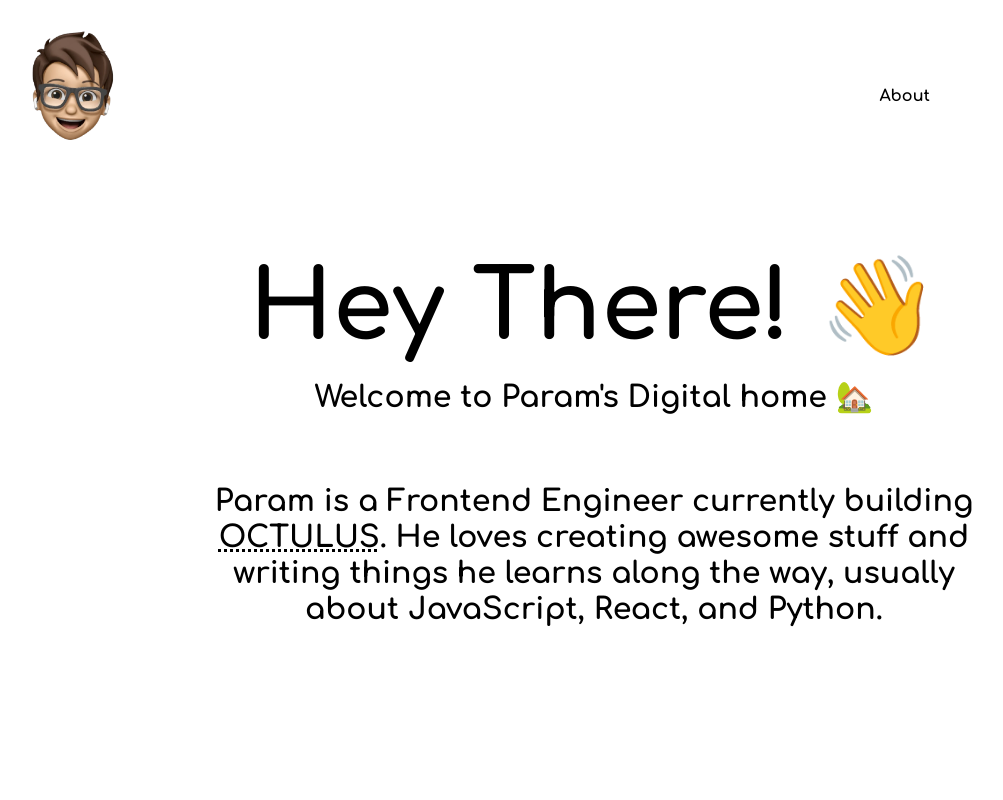
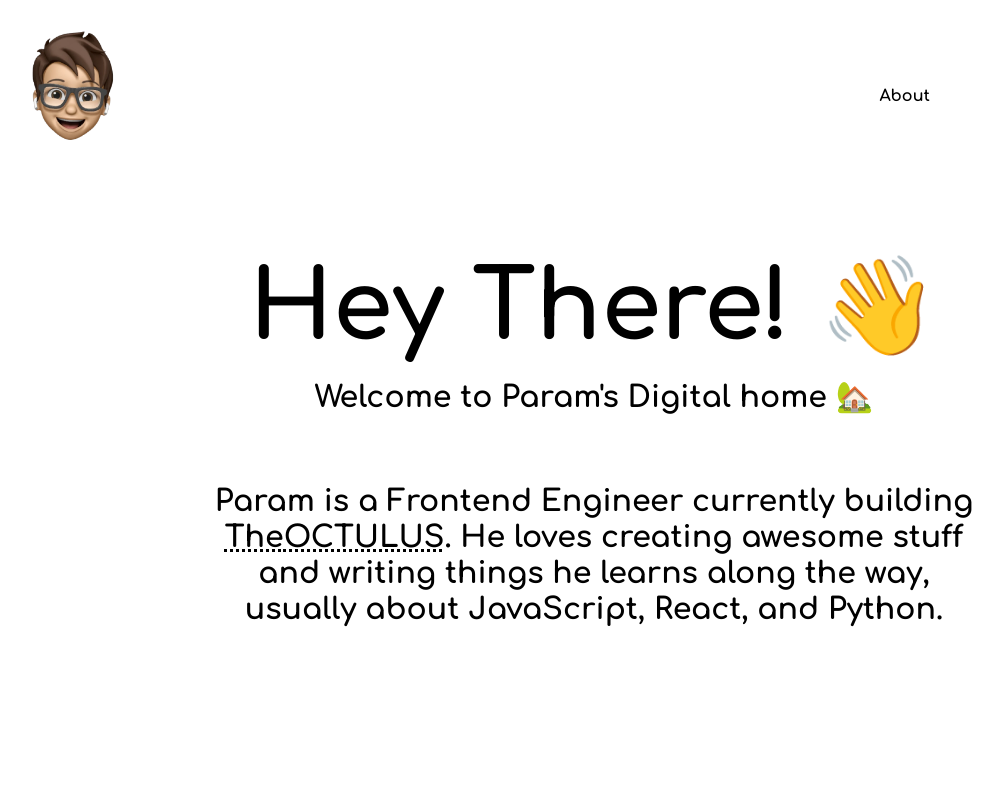
Before and after one commit to kody435/Portfolio, a React (Create React App) app: page / in a window 1280 px wide. Shown: the top 800 px of the page, without its empty margins (46-1049 px from the left). Built offline with nearby package versions, Linux system fonts and the light colour scheme; some icons are missing.

Commit message:
Update Hero.jsx

```diff
--- a/src/components/Hero.jsx
+++ b/src/components/Hero.jsx
@@ -13,7 +13,7 @@ const Hero = () => {
               <section className="flex items-center flex-col mx-10 md:mx-32 lg:mx-64 pt-12">
                   <p className="text-xl  lg:text-3xl font-semibold flex-row text-center">
                       Param is a Frontend Engineer currently building{" "}
-                      <a href="https://snarkyidiot.live/" target="_blank" rel="noreferrer" className=' font-black'><abbr title="Click to visit"><bold>OCTULUS</bold></abbr></a>
+                      <a href="https://riddles-mocha.vercel.app/" target="_blank" rel="noreferrer" className=' font-black'><abbr title="Click to visit">The<bold>OCTULUS</bold></abbr></a>
                       . He loves creating awesome stuff and writing things he learns along
                       the way, usually about JavaScript, React, and Python.
                   </p>
```
